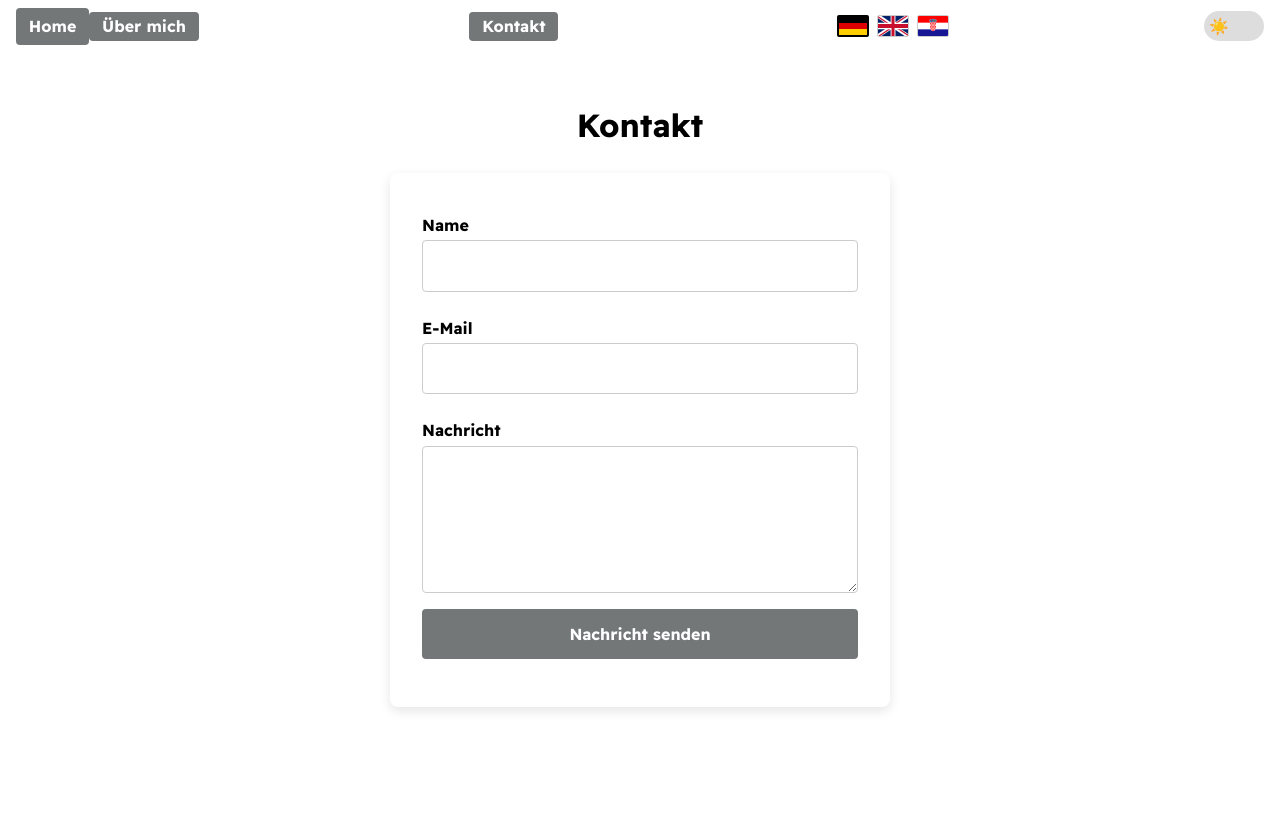
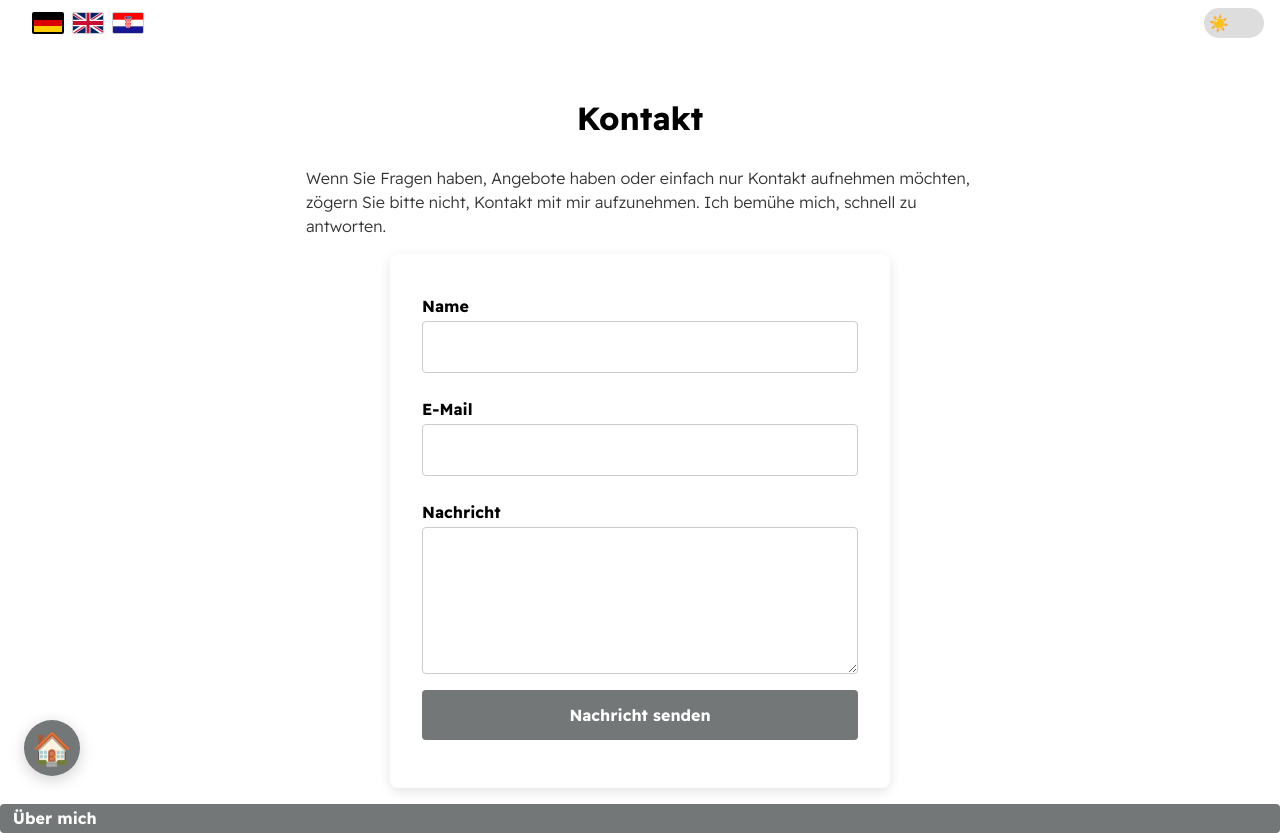
Before and after one commit to Frank-Rook/resume, a plain HTML site: page contact.html in a window 1280 px wide. Before the commit the page ends 800 px from the top, so only its background shows below. Drawn offline with Linux system fonts and the light colour scheme.

Commit message:
Update contact.html
visual changes

```diff
--- a/contact.html
+++ b/contact.html
@@ -13,15 +13,8 @@
 <body>
 <header class="topbar" role="banner">
   <div class="topbar-inner">
-    <!-- Left side -->
-    <div class="nav-left">
-      <a class="btn btn--primary" href="./index.html"> <span data-translate="home">Home</span></a>
-    </div>
-
     <!-- Right side -->
     <div class="nav-right">
-      <a class="btn" href="./about.html" data-translate="about">About me</a>
-      <a class="btn" href="./contact.html" data-translate="contact">Contact</a>
 
       <!-- 🌍 Language Switcher with Flags -->
       <div class="lang-switcher">
@@ -38,8 +31,11 @@
   </div>
 </head>
 <body>
-<div id="container--main">
+  <div id="container--main">
   <h1 class="contact-title" data-translate="contactTitle">Contact Me</h1>
+  <div>
+      <p id="bio" data-translate="contactText">Wenn Sie Fragen haben, Angebote haben oder einfach nur Kontakt aufnehmen möchten, zögern Sie bitte nicht, Kontakt mit mir aufzunehmen. Ich bemühe mich, schnell zu antworten.</p>
+</div>
   <form class="contact-form" action="https://formspree.io/f/xblkvjok" method="POST">
       <style>
     /* Contact Form */
@@ -109,7 +105,12 @@
     <button type="submit" data-translate="contactSend">Send Message</button>
   </form>
 </div>
-
+<a class="floating-home-btn" href="./index.html" aria-label="Home">
+  <span aria-hidden="true">🏠</span>
+</a>
+<div>
+        <a class="btn" href="./about.html" data-translate="about">About me</a>
+</div>
 <!-- Scripts -->
 <script src="translations.js"></script>
 <script src="main.js"></script>
```
